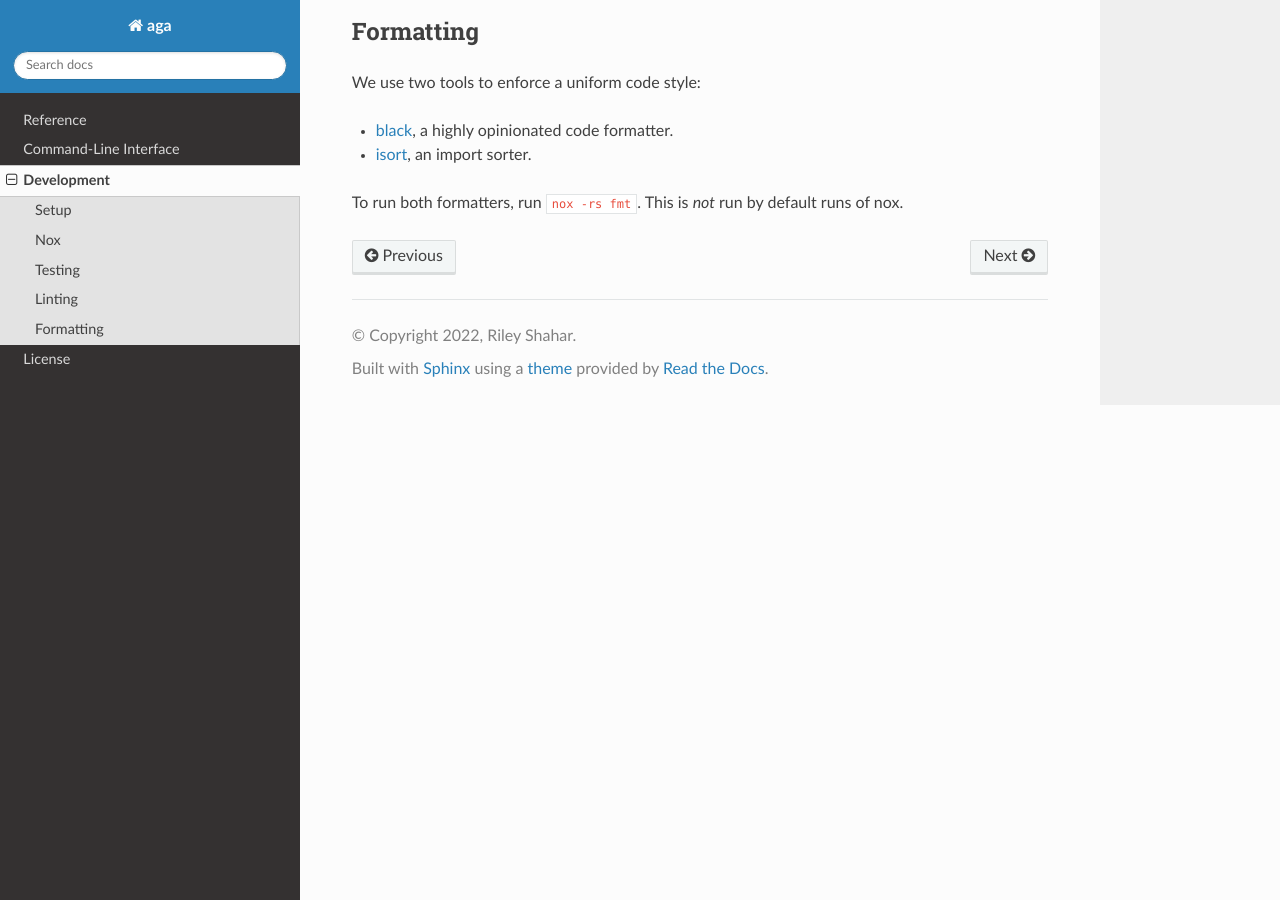
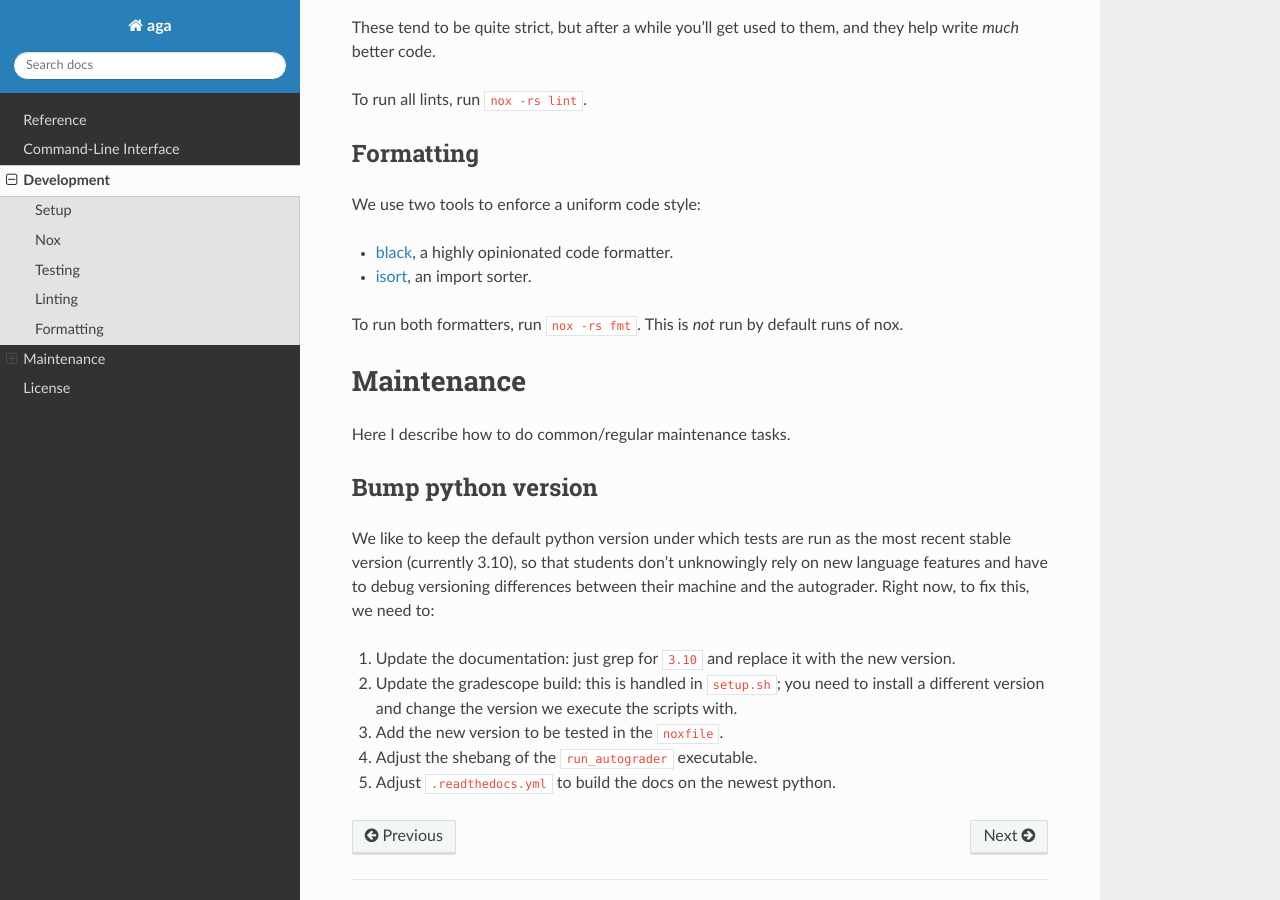
Before and after one commit to rileyshahar/aga, a Sphinx documentation site: the page built from docs/development.md, in a window 1280 px wide and 900 px high, scrolled down 1340 px. Built offline with Sphinx 7.4.7 and the Read the Docs theme 2.0.0, drawn with Linux system fonts in a browser that asks for light colours; some of the changed text lies outside the part shown.

Commit message:
Build docs on 3.10

```diff
--- a/docs/development.md
+++ b/docs/development.md
@@ -1,4 +1,10 @@
 # Development
+
+We have tooling for a modern development workflow provided in an environment
+based around `poetry`. If there's another workflow you like better, feel free to
+use it, but just make sure you're writing good code, passing tests, and not
+introducing additional linter errors. In particular, I will enforce conformance
+with `black`.
 
 ## Setup
 
@@ -60,3 +66,23 @@ We use two tools to enforce a uniform code style:
 
 To run both formatters, run `nox -rs fmt`. This is _not_ run by default runs of
 nox.
+
+# Maintenance
+
+Here I describe how to do common/regular maintenance tasks.
+
+## Bump python version
+
+We like to keep the default python version under which tests are run as the most
+recent stable version (currently 3.10), so that students don't unknowingly rely
+on new language features and have to debug versioning differences between their
+machine and the autograder. Right now, to fix this, we need to:
+
+1. Update the documentation: just grep for `3.10` and replace it with the new
+   version.
+2. Update the gradescope build: this is handled in `setup.sh`; you need to
+   install a different version and change the version we execute the scripts
+   with.
+3. Add the new version to be tested in the `noxfile`.
+4. Adjust the shebang of the `run_autograder` executable.
+5. Adjust `.readthedocs.yml` to build the docs on the newest python.
```
Also changed, not shown: .readthedocs.yml.
